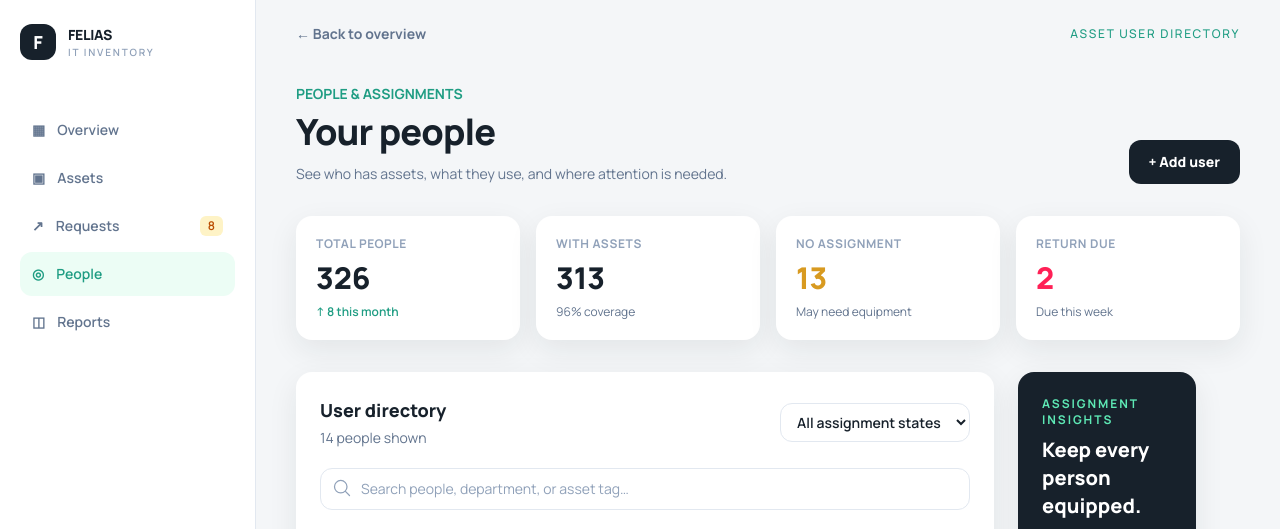
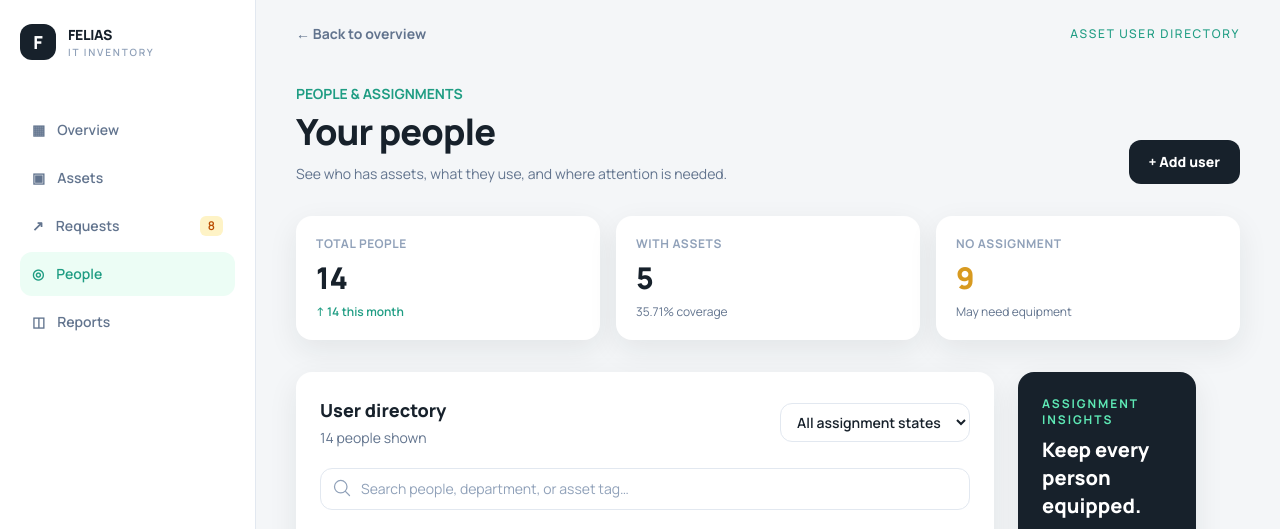
Before and after one commit to lek-php/it-inventory-management-system, a Laravel app: page /users in a window 1280 px wide. Shown: the top 529 px of the page. Run offline with Laravel 12, Linux system fonts and the light colour scheme; data comes from the database, SQL or seed files in the repository; style sheets or scripts are compiled from the project's sources.

Commit message:
Make dynamic data for /users index

```diff
--- a/app/Models/User.php
+++ b/app/Models/User.php
@@ -13,6 +13,8 @@ class User extends Model
 
     protected $guarded = [];
 
+    protected $primaryKey = 'employee_id';
+
     // PARENT
     public function departmentName()
     {
--- a/resources/views/pages/users/index.blade.php
+++ b/resources/views/pages/users/index.blade.php
@@ -18,27 +18,29 @@
             </a>
         </div>
     </section>
-    <section class="mt-8 grid gap-4 sm:grid-cols-2 xl:grid-cols-4">
+    <section class="mt-8 grid gap-4 sm:grid-cols-2 xl:grid-cols-3">
         <article class="rounded-2xl bg-white p-5 shadow-soft">
             <p class="text-xs font-bold uppercase tracking-wider text-slate-400">Total people</p>
-            <p class="mt-2 text-3xl font-extrabold">326</p>
-            <p class="mt-2 text-xs font-semibold text-signal">↑ 8 this month</p>
+            <p class="mt-2 text-3xl font-extrabold">{{ $total_users }}</p>
+            @if ($total_users_this_month > 0)
+            <p class="mt-2 text-xs font-semibold text-signal">↑ {{$total_users_this_month}} this month</p>
+            @endif
         </article>
         <article class="rounded-2xl bg-white p-5 shadow-soft">
             <p class="text-xs font-bold uppercase tracking-wider text-slate-400">With assets</p>
-            <p class="mt-2 text-3xl font-extrabold">313</p>
-            <p class="mt-2 text-xs text-slate-500">96% coverage</p>
+            <p class="mt-2 text-3xl font-extrabold">{{$with_asset}}</p>
+            <p class="mt-2 text-xs text-slate-500">{{$with_asset_average}}% coverage</p>
         </article>
         <article class="rounded-2xl bg-white p-5 shadow-soft">
             <p class="text-xs font-bold uppercase tracking-wider text-slate-400">No assignment</p>
-            <p class="mt-2 text-3xl font-extrabold text-amber">13</p>
+            <p class="mt-2 text-3xl font-extrabold text-amber">{{$without_asset}}</p>
             <p class="mt-2 text-xs text-slate-500">May need equipment</p>
         </article>
-        <article class="rounded-2xl bg-white p-5 shadow-soft">
+        {{-- <article class="rounded-2xl bg-white p-5 shadow-soft">
             <p class="text-xs font-bold uppercase tracking-wider text-slate-400">Return due</p>
             <p class="mt-2 text-3xl font-extrabold text-rose-500">2</p>
             <p class="mt-2 text-xs text-slate-500">Due this week</p>
-        </article>
+        </article> --}}
     </section>
     <section class="mt-8 grid gap-6 xl:grid-cols-[1.5fr_.7fr]">
         <article class="rounded-2xl bg-white p-5 shadow-soft sm:p-6">
--- a/routes/web.php
+++ b/routes/web.php
@@ -4,6 +4,7 @@ use App\Models\Asset;
 use App\Models\Department;
 use App\Models\User;
 use Illuminate\Support\Facades\Route;
+use Carbon\Carbon;
 
 // Route::get('/', function () {
 //     return view('index');
@@ -167,7 +168,34 @@ Route::post('/assets/asset/{id}/assign', function ($id) {
 
 // USERS/ PEOPLE ROUTES
 Route::get('/users', function () {
-    return view('pages.users.index');
+    $totalUsers = User::count();
+    $activeUsers = User::where('is_active', true)->count();
+
+    // Asset Data
+    $with_asset = User::where('has_asset', true)->count();
+    $with_asset_average = ($with_asset / $totalUsers) * 100;
+    $without_asset = user::where('has_asset', false)->count();
+
+
+    // Count users created in the current month
+    $newUsersThisMonth = User::whereMonth(
+        'created_at',
+        Carbon::now()->month
+    )
+        ->whereYear(
+            'created_at',
+            Carbon::now()->year
+        )
+        ->count();
+
+    return view('pages.users.index', [
+        'total_users' => $totalUsers,
+        'active_users' => $activeUsers,
+        'total_users_this_month' => $newUsersThisMonth,
+        'with_asset' => $with_asset,
+        'with_asset_average' => round($with_asset_average, 2),
+        'without_asset' => $without_asset,
+    ]);
 });
 
 Route::post('/users/create', function () {
```
Also changed, not shown: database/seeders/AssetSeeder.php (+39 -29 lines), database/migrations/2026_07_02_085613_create_users_table.php.
